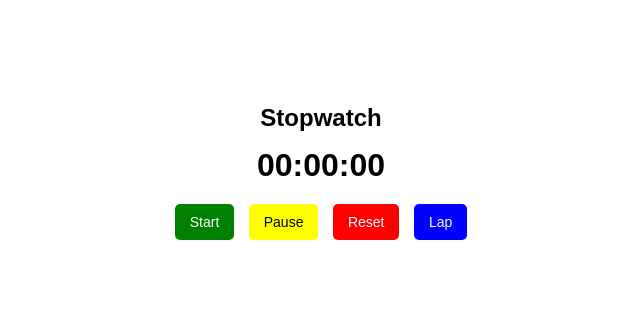
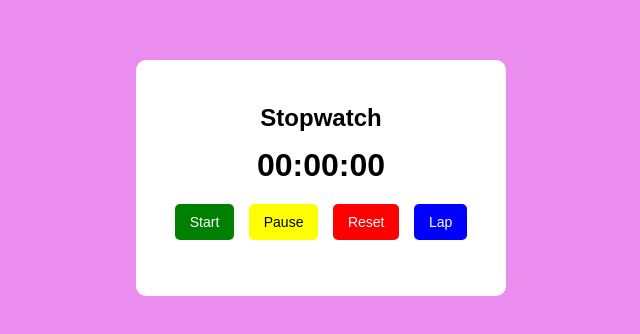
Before and after one commit to charulatha-2007/PRODIGY_WD_02, a plain HTML site: page index.html in a window 1280 px wide. Shown: the part 230-564 px from the top of the page, without its empty margins (319-959 px from the left). Drawn offline with Linux system fonts and the light colour scheme.

Commit message:
Update index.html

```diff
--- a/index.html
+++ b/index.html
@@ -6,7 +6,7 @@
 <style>
     body {
         font-family: Arial, sans-serif;
-        background: linear-gradient(to right, rgba(230, 108, 235, 0.774));
+        background : rgba(230, 108, 235, 0.774);
         display: flex;
         justify-content: center;
         align-items: center;
```
